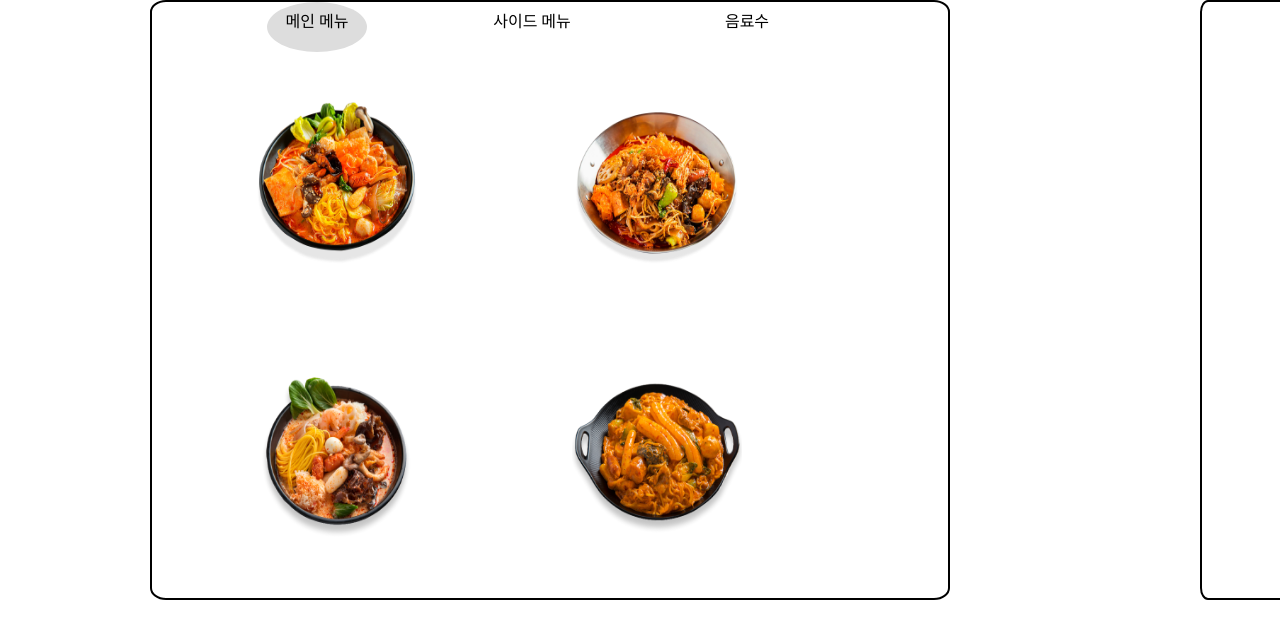
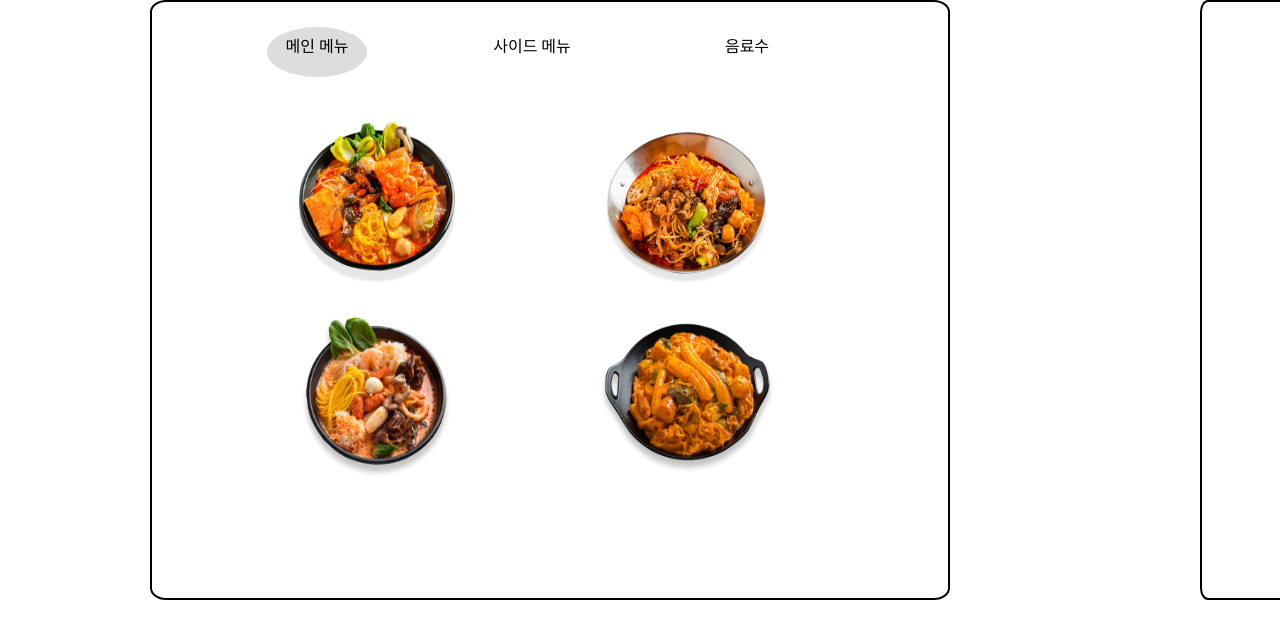
Before and after one commit to gihyonsd/-, a plain HTML site: page popup.html in a window 1280 px wide. Shown: the top 638 px of the page. Drawn offline with Linux system fonts and the light colour scheme; a web font is replaced by a local one.

Commit message:
css 추가 수정 pop업 부분

```diff
--- a/css/style.css
+++ b/css/style.css
@@ -491,6 +491,7 @@ input:nth-of-type(3):checked~div:nth-of-type(3) {
 /*탭 모양 구성*/
 .tabMenu .buttons {
   overflow: hidden;
+  height: 100px;
 }
 
 .tabMenu .buttons label {
@@ -507,6 +508,7 @@ input:nth-of-type(3):checked~div:nth-of-type(3) {
   color: black;
   float: left;
   margin-left: 115px;
+  margin-top: 25px;
 }
 
 .tabMenu .buttons label:hover {
@@ -549,13 +551,13 @@ input:nth-of-type(3):checked~section.buttons>label:nth-of-type(3) {
   list-style: none;
 }
 
-.tabContent ul li .product {
+.tabContent ul li .product { /*상품 간격 조정 및 포지션 변경*/
   position: relative;
   overflow: hidden;
   width: 170px;
   height: 170px;
   float: left;
-  margin: 50px 50px 50px 100px;
+  margin: 20px 0px 0px 140px;
 }
 
 .tabContent ul li .product img {
```
